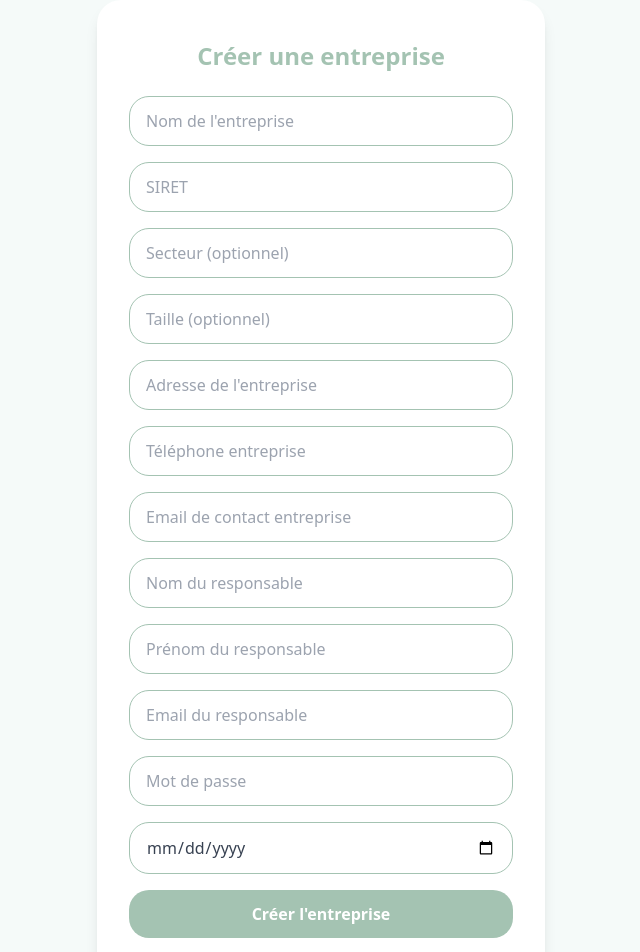
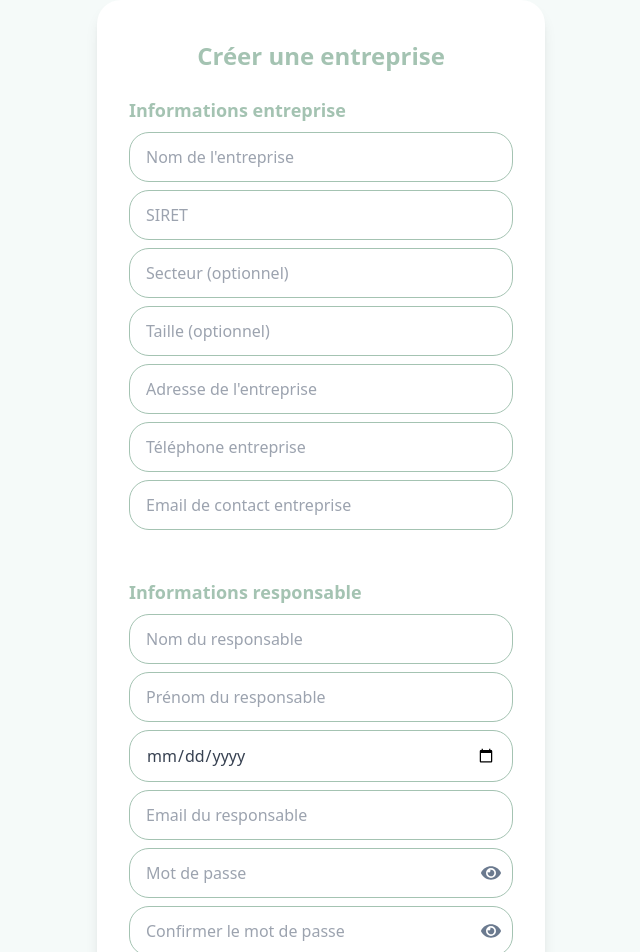
Before and after one commit to Nairolf13/AbsentoFront, a React (Vite) app: page /register in a window 1280 px wide. Shown: the top 952 px of the page, without its empty margins (319-959 px from the left). Built offline with nearby package versions, Linux system fonts and the light colour scheme; no server answers.

Commit message:
add see password

```diff
--- a/src/components/Auth/RegisterForm.jsx
+++ b/src/components/Auth/RegisterForm.jsx
@@ -1,6 +1,7 @@
 import React, { useState } from "react";
 import { useNavigate } from "react-router-dom";
 import { registerEntreprise } from "../../api/absento";
+import { FaEye, FaEyeSlash } from "react-icons/fa";
 
 export default function RegisterForm() {
   const [nomEntreprise, setNomEntreprise] = useState("");
@@ -14,14 +15,21 @@ export default function RegisterForm() {
   const [responsablePrenom, setResponsablePrenom] = useState("");
   const [emailResponsable, setEmailResponsable] = useState("");
   const [motDePasse, setMotDePasse] = useState("");
+  const [confirmPassword, setConfirmPassword] = useState("");
   const [dateNaissance, setDateNaissance] = useState("");
   const [error, setError] = useState("");
   const [success, setSuccess] = useState("");
+  const [showPassword, setShowPassword] = useState(false);
+  const [showConfirmPassword, setShowConfirmPassword] = useState(false);
   const navigate = useNavigate();
 
   const handleSubmit = async (e) => {
     e.preventDefault();
     setError(""); setSuccess("");
+    if (motDePasse !== confirmPassword) {
+      setError("Les mots de passe ne correspondent pas.");
+      return;
+    }
     try {
       await registerEntreprise({
         nom: nomEntreprise,
@@ -49,18 +57,63 @@ export default function RegisterForm() {
       <div className="bg-white rounded-2xl shadow-lg px-8 py-10 w-full max-w-md mx-auto flex flex-col items-center">
         <h2 className="text-2xl font-bold mb-6 text-center text-primary">Créer une entreprise</h2>
         <form onSubmit={handleSubmit} className="space-y-4 w-full flex flex-col items-center">
-          <input type="text" placeholder="Nom de l'entreprise" className="block w-full rounded-xl border border-primary px-4 py-3 focus:outline-none focus:ring-2 focus:ring-primary/50 text-gray-700" value={nomEntreprise} onChange={e => setNomEntreprise(e.target.value)} required />
-          <input type="text" placeholder="SIRET" className="block w-full rounded-xl border border-primary px-4 py-3 focus:outline-none focus:ring-2 focus:ring-primary/50 text-gray-700" value={siret} onChange={e => setSiret(e.target.value)} required />
-          <input type="text" placeholder="Secteur (optionnel)" className="block w-full rounded-xl border border-primary px-4 py-3 focus:outline-none focus:ring-2 focus:ring-primary/50 text-gray-700" value={secteur} onChange={e => setSecteur(e.target.value)} />
-          <input type="text" placeholder="Taille (optionnel)" className="block w-full rounded-xl border border-primary px-4 py-3 focus:outline-none focus:ring-2 focus:ring-primary/50 text-gray-700" value={taille} onChange={e => setTaille(e.target.value)} />
-          <input type="text" placeholder="Adresse de l'entreprise" className="block w-full rounded-xl border border-primary px-4 py-3 focus:outline-none focus:ring-2 focus:ring-primary/50 text-gray-700" value={adresseEntreprise} onChange={e => setAdresseEntreprise(e.target.value)} required />
-          <input type="text" placeholder="Téléphone entreprise" className="block w-full rounded-xl border border-primary px-4 py-3 focus:outline-none focus:ring-2 focus:ring-primary/50 text-gray-700" value={telephoneEntreprise} onChange={e => setTelephoneEntreprise(e.target.value)} />
-          <input type="email" placeholder="Email de contact entreprise" className="block w-full rounded-xl border border-primary px-4 py-3 focus:outline-none focus:ring-2 focus:ring-primary/50 text-gray-700" value={emailContact} onChange={e => setEmailContact(e.target.value)} required />
-          <input type="text" placeholder="Nom du responsable" className="block w-full rounded-xl border border-primary px-4 py-3 focus:outline-none focus:ring-2 focus:ring-primary/50 text-gray-700" value={responsableNom} onChange={e => setResponsableNom(e.target.value)} required />
-          <input type="text" placeholder="Prénom du responsable" className="block w-full rounded-xl border border-primary px-4 py-3 focus:outline-none focus:ring-2 focus:ring-primary/50 text-gray-700" value={responsablePrenom} onChange={e => setResponsablePrenom(e.target.value)} required />
-          <input type="email" placeholder="Email du responsable" className="block w-full rounded-xl border border-primary px-4 py-3 focus:outline-none focus:ring-2 focus:ring-primary/50 text-gray-700" value={emailResponsable} onChange={e => setEmailResponsable(e.target.value)} required />
-          <input type="password" placeholder="Mot de passe" className="block w-full rounded-xl border border-primary px-4 py-3 focus:outline-none focus:ring-2 focus:ring-primary/50 text-gray-700" value={motDePasse} onChange={e => setMotDePasse(e.target.value)} required />
-          <input type="date" placeholder="Date de naissance du responsable" className="block w-full rounded-xl border border-primary px-4 py-3 focus:outline-none focus:ring-2 focus:ring-primary/50 text-gray-700" value={dateNaissance} onChange={e => setDateNaissance(e.target.value)} />
+          {/* Section Informations entreprise */}
+          <div className="w-full mb-6">
+            <h3 className="text-lg font-semibold text-primary mb-2">Informations entreprise</h3>
+            <input type="text" placeholder="Nom de l'entreprise" className="block w-full rounded-xl border border-primary px-4 py-3 mb-2 focus:outline-none focus:ring-2 focus:ring-primary/50 text-gray-700" value={nomEntreprise} onChange={e => setNomEntreprise(e.target.value)} required />
+            <input type="text" placeholder="SIRET" className="block w-full rounded-xl border border-primary px-4 py-3 mb-2 focus:outline-none focus:ring-2 focus:ring-primary/50 text-gray-700" value={siret} onChange={e => setSiret(e.target.value)} required />
+            <input type="text" placeholder="Secteur (optionnel)" className="block w-full rounded-xl border border-primary px-4 py-3 mb-2 focus:outline-none focus:ring-2 focus:ring-primary/50 text-gray-700" value={secteur} onChange={e => setSecteur(e.target.value)} />
+            <input type="text" placeholder="Taille (optionnel)" className="block w-full rounded-xl border border-primary px-4 py-3 mb-2 focus:outline-none focus:ring-2 focus:ring-primary/50 text-gray-700" value={taille} onChange={e => setTaille(e.target.value)} />
+            <input type="text" placeholder="Adresse de l'entreprise" className="block w-full rounded-xl border border-primary px-4 py-3 mb-2 focus:outline-none focus:ring-2 focus:ring-primary/50 text-gray-700" value={adresseEntreprise} onChange={e => setAdresseEntreprise(e.target.value)} required />
+            <input type="text" placeholder="Téléphone entreprise" className="block w-full rounded-xl border border-primary px-4 py-3 mb-2 focus:outline-none focus:ring-2 focus:ring-primary/50 text-gray-700" value={telephoneEntreprise} onChange={e => setTelephoneEntreprise(e.target.value)} />
+            <input type="email" placeholder="Email de contact entreprise" className="block w-full rounded-xl border border-primary px-4 py-3 mb-2 focus:outline-none focus:ring-2 focus:ring-primary/50 text-gray-700" value={emailContact} onChange={e => setEmailContact(e.target.value)} required />
+          </div>
+
+          {/* Section Informations responsable */}
+          <div className="w-full mb-6">
+            <h3 className="text-lg font-semibold text-primary mb-2">Informations responsable</h3>
+            <input type="text" placeholder="Nom du responsable" className="block w-full rounded-xl border border-primary px-4 py-3 mb-2 focus:outline-none focus:ring-2 focus:ring-primary/50 text-gray-700" value={responsableNom} onChange={e => setResponsableNom(e.target.value)} required />
+            <input type="text" placeholder="Prénom du responsable" className="block w-full rounded-xl border border-primary px-4 py-3 mb-2 focus:outline-none focus:ring-2 focus:ring-primary/50 text-gray-700" value={responsablePrenom} onChange={e => setResponsablePrenom(e.target.value)} required />
+            <input type="date" placeholder="Date de naissance du responsable" className="block w-full rounded-xl border border-primary px-4 py-3 mb-2 focus:outline-none focus:ring-2 focus:ring-primary/50 text-gray-700" value={dateNaissance} onChange={e => setDateNaissance(e.target.value)} />
+            <input type="email" placeholder="Email du responsable" className="block w-full rounded-xl border border-primary px-4 py-3 mb-2 focus:outline-none focus:ring-2 focus:ring-primary/50 text-gray-700" value={emailResponsable} onChange={e => setEmailResponsable(e.target.value)} required />
+            <div className="relative w-full mb-2">
+              <input
+                type={showPassword ? "text" : "password"}
+                placeholder="Mot de passe"
+                className="block w-full rounded-xl border border-primary px-4 py-3 pr-12 focus:outline-none focus:ring-2 focus:ring-primary/50 text-gray-700"
+                value={motDePasse}
+                onChange={e => setMotDePasse(e.target.value)}
+                required
+              />
+              <button
+                type="button"
+                className="absolute right-3 top-1/2 -translate-y-1/2 text-secondary"
+                tabIndex={-1}
+                onClick={() => setShowPassword(v => !v)}
+              >
+                {showPassword ? <FaEyeSlash size={20} /> : <FaEye size={20} />}
+              </button>
+            </div>
+            <div className="relative w-full mb-2">
+              <input
+                type={showConfirmPassword ? "text" : "password"}
+                placeholder="Confirmer le mot de passe"
+                className="block w-full rounded-xl border border-primary px-4 py-3 pr-12 focus:outline-none focus:ring-2 focus:ring-primary/50 text-gray-700"
+                value={confirmPassword}
+                onChange={e => setConfirmPassword(e.target.value)}
+                required
+              />
+              <button
+                type="button"
+                className="absolute right-3 top-1/2 -translate-y-1/2 text-secondary"
+                tabIndex={-1}
+                onClick={() => setShowConfirmPassword(v => !v)}
+              >
+                {showConfirmPassword ? <FaEyeSlash size={20} /> : <FaEye size={20} />}
+              </button>
+            </div>
+          </div>
+
           <button className="w-full bg-primary text-white font-bold py-3 rounded-xl hover:bg-primary/80 transition" type="submit">Créer l'entreprise</button>
           {error && <div className="text-xs text-red-500 text-center mt-2 w-full">{error}</div>}
           {success && <div className="text-xs text-green-600 text-center mt-2 w-full">{success}</div>}
```
